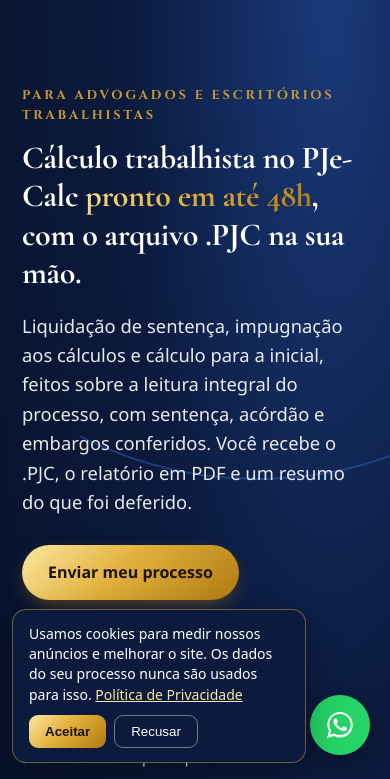
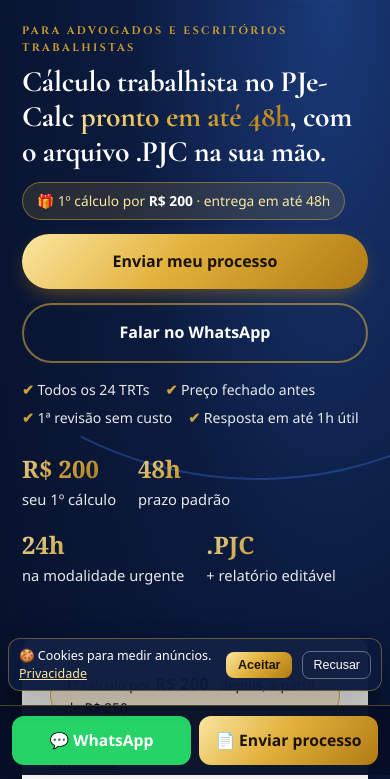
Before and after one commit to Felicordeirofcf/pontes-ferreira-calculos, a plain HTML site: page site/index.html in a window 390 px wide. Shown: the part 69-848 px from the top of the page. Drawn offline with nearby package versions, Linux system fonts and the light colour scheme; no server answers.

Commit message:
Site: primeira tela focada em conversão (aguardando aprovação)
- celular: oferta e botões na primeira tela, barra fixa WhatsApp/Enviar processo, botão no topo
- título conforme a palavra-chave do anúncio (liquidação, impugnação, inicial, atualização, calculista)
- garantias junto aos botões; botão do WhatsApp com texto no computador
- formulário: tipo e prazo opcionais; aviso de cookies compacto

Co-Authored-By: Claude Opus 5.5 <noreply@anthropic.com>
Claude-Session: https://claude.ai/code/session_016ZiB4zHch2gia2L5NYwhZY

```diff
--- a/site/index.html
+++ b/site/index.html
@@ -132,12 +132,40 @@
   .wa-float svg{width:32px;fill:#fff}
 
   @media (max-width:860px){
+    header .btn{display:inline-flex!important;padding:7px 12px!important;font-size:.78rem!important;white-space:nowrap}
     .hero .grid,.deliver .grid{grid-template-columns:1fr}
     .pains,.svc-grid,.price-grid{grid-template-columns:1fr}
     .steps{grid-template-columns:1fr 1fr}
     .plan.hot{transform:none}
-    header .btn{display:none}
     .logo{font-size:1rem;white-space:nowrap}
+  }
+  /* conversão: oferta e garantias perto dos botões, barra fixa no celular, botão do WhatsApp com texto */
+  .oferta-hero{display:inline-block;background:rgba(226,177,60,.14);border:1px solid rgba(226,177,60,.45);color:#fbe7a1;border-radius:999px;padding:7px 14px;font-size:.92rem;margin:0 0 18px}
+  .oferta-hero b{color:#fff}
+  .garantias{display:flex;flex-wrap:wrap;gap:6px 16px;margin-top:16px;font-size:.88rem;opacity:.9}
+  .garantias span::before{content:"✔ ";color:#e2b13c;font-weight:700}
+  .barra-mobile{display:none}
+  .wa-float .wa-txt{display:none}
+  @media (min-width:861px){
+    .wa-float{width:auto;height:auto;border-radius:999px;padding:12px 18px 12px 14px;gap:8px;grid-auto-flow:column;color:#fff;text-decoration:none;font-weight:700;font-size:15px}
+    .wa-float svg{width:26px}
+    .wa-float .wa-txt{display:inline}
+  }
+  @media (max-width:860px){
+    .hero{padding:26px 0 34px}
+    .hero h1{font-size:1.85rem;line-height:1.18;margin:8px 0 12px}
+    .hero p.lead{display:none} /* no celular, os botões sobem; o mesmo conteúdo está logo abaixo */
+    .oferta-hero{font-size:.86rem;margin-bottom:14px}
+    .hero .eyebrow{font-size:.68rem}
+    .hero .ctas .btn{flex:1 1 100%;justify-content:center;text-align:center}
+    .trust{margin-top:20px;gap:14px 22px}
+    header .btn.wa-top{display:inline-flex;padding:8px 12px;font-size:.85rem}
+    .wa-float{display:none}
+    .barra-mobile{display:flex;position:fixed;left:0;right:0;bottom:0;z-index:40;gap:8px;padding:10px 12px calc(10px + env(safe-area-inset-bottom));background:rgba(6,15,38,.97);border-top:1px solid rgba(226,177,60,.35);box-shadow:0 -8px 24px rgba(0,0,0,.25)}
+    .barra-mobile a{flex:1;display:flex;align-items:center;justify-content:center;gap:6px;padding:12px 8px;border-radius:12px;font-weight:700;font-size:.98rem;text-decoration:none}
+    .barra-mobile .bm-wa{background:#25d366;color:#fff}
+    .barra-mobile .bm-form{background:linear-gradient(135deg,#fbe7a1,#e2b13c 45%,#b07a12);color:#1b1203}
+    body{padding-bottom:76px}
   }
   .links-seo{font-size:.85rem;line-height:1.9;margin-bottom:14px;opacity:.9}
   .links-seo a{white-space:nowrap}
@@ -166,12 +194,26 @@
   <div class="wrap grid">
     <div>
       <div class="eyebrow">Para advogados e escritórios trabalhistas</div>
-      <h1>Cálculo trabalhista no PJe-Calc <em>pronto em até 48h</em>, com o arquivo .PJC na sua mão.</h1>
+      <h1 id="tituloHero">Cálculo trabalhista no PJe-Calc <em>pronto em até 48h</em>, com o arquivo .PJC na sua mão.</h1>
+      <script>
+        // título conforme a palavra-chave do anúncio (quem pesquisou "impugnação" vê "Impugnação…")
+        (function(){ try {
+          var q = new URLSearchParams(location.search), t = (q.get('utm_term') || sessionStorage.getItem('utm_term') || '').toLowerCase();
+          var T = [[/impugna/, 'Impugnação aos cálculos <em>em até 48h</em>, com a conta revisada e o .PJC.'],
+                   [/inicial|peti[cç][aã]o/, 'Cálculo da petição inicial <em>em até 48h</em>, com valor por pedido e reflexos.'],
+                   [/atualiza/, 'Atualização de cálculo trabalhista <em>em até 48h</em>, com índices e juros vigentes.'],
+                   [/liquida|senten[cç]a/, 'Cálculo de liquidação de sentença <em>pronto em até 48h</em>, com o .PJC na sua mão.'],
+                   [/calculista|perito|contador/, 'Calculista trabalhista no PJe-Calc <em>pronto em até 48h</em>, com o .PJC na sua mão.']];
+          for (var i = 0; i < T.length; i++) if (T[i][0].test(t)) { document.getElementById('tituloHero').innerHTML = T[i][1]; break; }
+        } catch (e) {} })();
+      </script>
+      <div class="oferta-hero">🎁 1º cálculo por <b>R$ 200</b> · entrega em até 48h</div>
       <p class="lead">Liquidação de sentença, impugnação aos cálculos e cálculo para a inicial, feitos sobre a leitura integral do processo, com sentença, acórdão e embargos conferidos. Você recebe o .PJC, o relatório em PDF e um resumo do que foi deferido.</p>
       <div class="ctas">
         <a class="btn" href="#form">Enviar meu processo</a>
         <a class="btn ghost js-wa" data-origem="hero" href="#">Falar no WhatsApp</a>
       </div>
+      <div class="garantias"><span>Todos os 24 TRTs</span><span>Preço fechado antes</span><span>1ª revisão sem custo</span><span>Resposta em até 1h útil</span></div>
       <div class="trust">
         <div><b>R$ 200</b>seu 1º cálculo</div>
         <div><b>48h</b>prazo padrão</div>
@@ -217,16 +259,16 @@
 
         <div><label for="nome">Nome</label><input id="nome" name="nome" required placeholder="Dr(a). Nome Sobrenome"></div>
         <div><label for="tel">WhatsApp</label><input id="tel" name="whatsapp" required type="tel" placeholder="(21) 99999-9999"></div>
-        <div><label for="tipo">Tipo de cálculo</label>
-          <select id="tipo" name="tipo" required>
-            <option value="">Selecione…</option>
+        <div><label for="tipo">Tipo de cálculo <span style="font-weight:400;opacity:.7">(opcional)</span></label>
+          <select id="tipo" name="tipo">
+            <option value="">Não sei / vou explicar no WhatsApp</option>
             <option>Liquidação de sentença</option>
             <option>Impugnação aos cálculos (reclamante/perito)</option>
             <option>Cálculo para petição inicial</option>
             <option>Atualização de cálculo</option>
             <option>Parecer técnico / assistente</option>
           </select></div>
-        <div><label for="prazo">Prazo processual</label>
+        <div><label for="prazo">Prazo processual <span style="font-weight:400;opacity:.7">(opcional)</span></label>
           <select id="prazo" name="prazo">
             <option>Mais de 5 dias</option>
             <option>3 a 5 dias</option>
@@ -372,8 +414,9 @@
   <div class="wrap">Pontes Ferreira Cálculos Judiciais · CNPJ 51.362.258/0001-79 · WhatsApp <a href="#" class="js-wa" data-origem="rodape">(21) 98770-8652</a> · <a href="/privacidade.html">Política de Privacidade</a></div>
 </footer>
 
+<div class="barra-mobile"><a class="bm-wa js-wa" data-origem="barra_mobile" href="#">💬 WhatsApp</a><a class="bm-form" href="#form">📄 Enviar processo</a></div>
 <a class="wa-float js-wa" data-origem="flutuante" href="#" aria-label="WhatsApp">
-  <svg viewBox="0 0 32 32"><path d="M16 3C9 3 3.3 8.6 3.3 15.6c0 2.2.6 4.4 1.7 6.3L3 29l7.3-1.9c1.8 1 3.8 1.5 5.8 1.5 7 0 12.7-5.6 12.7-12.6S23 3 16 3zm0 23.1c-1.9 0-3.7-.5-5.3-1.4l-.4-.2-4.3 1.1 1.2-4.2-.3-.4a10.4 10.4 0 0 1-1.6-5.4C5.3 9.8 10.1 5.1 16 5.1s10.7 4.7 10.7 10.5S21.9 26.1 16 26.1zm5.9-7.8c-.3-.2-1.9-.9-2.2-1-.3-.1-.5-.2-.7.2-.2.3-.8 1-1 1.2-.2.2-.4.2-.7.1-.3-.2-1.4-.5-2.6-1.6-1-.9-1.6-1.9-1.8-2.2-.2-.3 0-.5.1-.7l.5-.6c.2-.2.2-.4.3-.6.1-.2 0-.4 0-.6l-1-2.4c-.3-.6-.5-.5-.7-.5h-.6c-.2 0-.6.1-.9.4-.3.3-1.2 1.1-1.2 2.7s1.2 3.2 1.4 3.4c.2.2 2.4 3.6 5.7 5 .8.3 1.4.5 1.9.7.8.2 1.5.2 2.1.1.6-.1 1.9-.8 2.2-1.5.3-.7.3-1.4.2-1.5-.1-.1-.3-.2-.6-.4z"/></svg>
+  <svg viewBox="0 0 32 32"><path d="M16 3C9 3 3.3 8.6 3.3 15.6c0 2.2.6 4.4 1.7 6.3L3 29l7.3-1.9c1.8 1 3.8 1.5 5.8 1.5 7 0 12.7-5.6 12.7-12.6S23 3 16 3zm0 23.1c-1.9 0-3.7-.5-5.3-1.4l-.4-.2-4.3 1.1 1.2-4.2-.3-.4a10.4 10.4 0 0 1-1.6-5.4C5.3 9.8 10.1 5.1 16 5.1s10.7 4.7 10.7 10.5S21.9 26.1 16 26.1zm5.9-7.8c-.3-.2-1.9-.9-2.2-1-.3-.1-.5-.2-.7.2-.2.3-.8 1-1 1.2-.2.2-.4.2-.7.1-.3-.2-1.4-.5-2.6-1.6-1-.9-1.6-1.9-1.8-2.2-.2-.3 0-.5.1-.7l.5-.6c.2-.2.2-.4.3-.6.1-.2 0-.4 0-.6l-1-2.4c-.3-.6-.5-.5-.7-.5h-.6c-.2 0-.6.1-.9.4-.3.3-1.2 1.1-1.2 2.7s1.2 3.2 1.4 3.4c.2.2 2.4 3.6 5.7 5 .8.3 1.4.5 1.9.7.8.2 1.5.2 2.1.1.6-.1 1.9-.8 2.2-1.5.3-.7.3-1.4.2-1.5-.1-.1-.3-.2-.6-.4z"/></svg><span class="wa-txt">Orçamento no WhatsApp</span>
 </a>
 
 <script src="config.js"></script>
--- a/site/rastro.js
+++ b/site/rastro.js
@@ -14,10 +14,13 @@
   const mostrar = () => {
     const b = document.createElement('div');
     b.id = 'pfCookies'; b.setAttribute('role', 'dialog'); b.setAttribute('aria-label', 'Aviso de cookies');
-    b.style.cssText = 'position:fixed;left:12px;right:84px;bottom:12px;max-width:560px;z-index:9998;background:#0b1a3d;color:#fff;border:1px solid rgba(226,177,60,.45);border-radius:14px;padding:14px 16px;box-shadow:0 12px 34px rgba(0,0,0,.35);font:14px/1.45 system-ui,-apple-system,"Segoe UI",sans-serif';
-    b.innerHTML = 'Usamos cookies para medir nossos anúncios e melhorar o site. Os dados do seu processo nunca são usados para isso. <a href="/privacidade.html" style="color:#fbe7a1">Política de Privacidade</a>' +
-      '<div style="display:flex;gap:8px;margin-top:10px;flex-wrap:wrap"><button type="button" data-c="sim" style="background:linear-gradient(135deg,#fbe7a1,#e2b13c 45%,#b07a12);color:#1b1203;border:0;border-radius:9px;padding:8px 16px;font-weight:700;cursor:pointer">Aceitar</button>' +
-      '<button type="button" data-c="nao" style="background:transparent;color:#fff;border:1px solid rgba(255,255,255,.4);border-radius:9px;padding:8px 16px;cursor:pointer">Recusar</button></div>';
+    // compacto: uma linha, sem cobrir os botões (no celular fica acima da barra fixa do rodapé)
+    const cel = matchMedia('(max-width: 860px)').matches, barra = cel && document.querySelector('.barra-mobile');
+    b.style.cssText = 'position:fixed;z-index:9998;background:rgba(11,26,61,.97);color:#fff;border:1px solid rgba(226,177,60,.4);border-radius:12px;box-shadow:0 8px 24px rgba(0,0,0,.3);font:12.5px/1.4 system-ui,-apple-system,"Segoe UI",sans-serif;display:flex;align-items:center;gap:10px;' +
+      (cel ? `left:8px;right:8px;bottom:${barra ? 84 : 8}px;padding:8px 10px` : 'left:16px;bottom:16px;max-width:430px;padding:10px 12px');
+    b.innerHTML = '<span style="flex:1">🍪 Cookies para medir anúncios. <a href="/privacidade.html" style="color:#fbe7a1">Privacidade</a></span>' +
+      '<button type="button" data-c="sim" style="background:linear-gradient(135deg,#fbe7a1,#e2b13c 45%,#b07a12);color:#1b1203;border:0;border-radius:8px;padding:6px 12px;font-weight:700;cursor:pointer;font-size:12.5px">Aceitar</button>' +
+      '<button type="button" data-c="nao" style="background:transparent;color:#fff;border:1px solid rgba(255,255,255,.35);border-radius:8px;padding:6px 10px;cursor:pointer;font-size:12.5px">Recusar</button>';
     b.addEventListener('click', e => {
       const c = e.target.getAttribute && e.target.getAttribute('data-c'); if (!c) return;
       ls.set('pf_cookies', c); b.remove();
```
